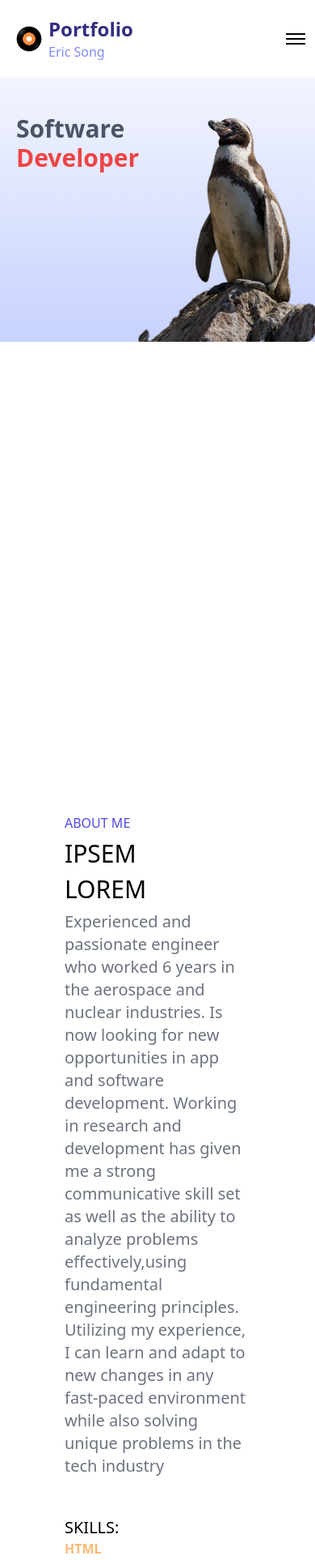
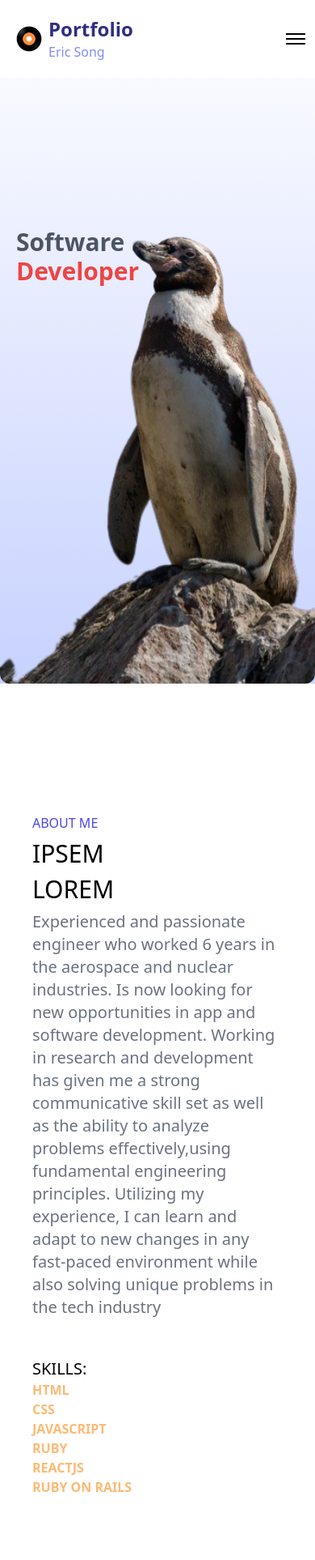
Before and after one commit to ericksong91/ericksong91.github.io, a React (Create React App) app in the folder client/: page / in a window 390 px wide. Shown: the top 1926 px of the page at 81% size. Built offline with nearby package versions, Linux system fonts and the light colour scheme.

Commit message:
Organizing Scrolling

```diff
--- a/client/src/pages/AboutMe.js
+++ b/client/src/pages/AboutMe.js
@@ -3,7 +3,7 @@ import penguin from '../img/crestPenguin.jpg';
 
 function AboutMe() {
   return (
-    <div id="about-me" className="px-10 dark:bg-slate-900" >
+    <div id="about-me" className="dark:bg-slate-900" >
       <div className="container mx-auto py-40 flex flex-col-reverse xl:flex-row items-center gap-20">
         {/* Left Side */}
         <div id="left-side-about" className="relative">
--- a/client/src/pages/App.js
+++ b/client/src/pages/App.js
@@ -9,18 +9,16 @@ import Footer from "../top/Footer";
 function App() {
   return (
     <div id="app-container">
-      <div id="navbar-intro-container" className="h-screen">
-        <div className="h-1/2 lg:h-screen bg-gradient-to-t from-indigo-200 dark:from-slate-800 dark:to-slate-900 relative overflow-hidden">
       <Navbar />
+      <div id="app-body">
         <Introduction />
-        </div>
-      </div>
         <AboutMe />
         <Services />
         <Portfolio />
         <Contact />
         <Footer />
       </div>
+    </div>
   );
 };
 
--- a/client/src/pages/Contact.js
+++ b/client/src/pages/Contact.js
@@ -1,8 +1,13 @@
 import React from 'react';
 
 function Contact() {
+
+    function handleSubmit(e) {
+        e.preventDefault();
+    };
+
     return (
-        <div id="contact-me" className="dark:bg-slate-900">
+        <div id="contact-me" className="dark:bg-slate-900 py-40">
             <div className="container mx-auto">
                 <div className="flex flex-col gap-3 items-center">
                     <h1 className="text-indigo-600 font-bold dark:text-white">CONTACT ME</h1>
@@ -16,7 +21,7 @@ function Contact() {
                 <input className="p-2 w-full md:w-1/2 ring-1 ring-indigo-300 rounded-sm dark:bg-slate-800 dark:ring-0 dark:text-white" type="text" placeholder="Full Name" />
                 <input className="p-2 w-full md:w-1/2 ring-1 ring-indigo-300 rounded-sm dark:bg-slate-800 dark:ring-0 dark:text-white" type="email" placeholder="Email" />
                 <textarea className="p-2 w-full md:w-1/2 ring-1 ring-indigo-300 rounded-sm dark:bg-slate-800 dark:ring-0 dark:text-white" cols="30" rows="10" placeholder="Message..."></textarea>
-                <button className="w-1/2 bg-indigo-600 text-white font-medium px-3 py-2 rounded-md cursor-pointer">Submit</button>
+                <button onClick={() => handleSubmit()} className="w-1/2 bg-indigo-600 text-white font-medium px-3 py-2 rounded-md cursor-pointer">Submit</button>
             </form>
         </div>
     );
--- a/client/src/pages/Introduction.js
+++ b/client/src/pages/Introduction.js
@@ -4,7 +4,8 @@ import penguin from '../img/humboldt.png'
 
 function Introduction() {
     return (
-        <div id="introduction-container">
+        <div id="introduction-container" className="h-screen">
+            <div className="h-screen bg-gradient-to-t from-indigo-200 dark:from-slate-800 dark:to-slate-900 relative overflow-hidden">
                 <img className="absolute bottom-0 right-0 lg:left-0 mx-auto h-5/6 object-cover rounded-xl " src={penguin} alt="Eric Song" />
                 <div className="hidden lg:block absolute -bottom-1/4 right-0 left-0 mx-auto w-big h-big -z-10 bg-red-300 rounded-full" />
                 <div className="absolute top-1/3 left-5 text-3xl sm:left-10 sm:text-4xl md:left-5 md:text-5xl lg:left-5 xl:left-48 xl:text-7xl font-bold">
@@ -13,6 +14,7 @@ function Introduction() {
                 </div>
                 <DescriptionCard />
             </div>
+        </div>
     );
 };
 
--- a/client/src/pages/Portfolio.js
+++ b/client/src/pages/Portfolio.js
@@ -3,7 +3,7 @@ import ProjectCard from '../cards/ProjectCard';
 
 function Portfolio() {
   return (
-    <div id="portfolio" className="py-28 dark:bg-slate-900">
+    <div id="portfolio" className="dark:bg-slate-900 py-40">
     <div id="project-overview" className="flex flex-col gap-3 items-center">
         <h1 className="text-indigo-600 font-bold">PORTFOLIO</h1>
         <h1 className="text-3xl dark:text-white">WORKS & PROJECTS</h1>
--- a/client/src/pages/Services.js
+++ b/client/src/pages/Services.js
@@ -3,7 +3,7 @@ import ServiceCard from '../cards/ServiceCard';
 
 function Services() {
     return (
-        <div id="services" className="py-28 dark:bg-slate-900">
+        <div id="services" className="dark:bg-slate-900 py-40">
             <div id="service-overview" className="flex flex-col gap-3 items-center">
                 <h1 className="text-indigo-600 font-bold">SERVICES</h1>
                 <h1 className="text-3xl dark:text-white">What can I offer?</h1>
--- a/client/src/top/Navbar.js
+++ b/client/src/top/Navbar.js
@@ -43,9 +43,9 @@ function Navbar() {
 
                 {hamburger ?
                     <div id="hamburger" className="space-y-1 md:hidden cursor-pointer pr-3" onClick={() => setHamburger(!hamburger)}>
-                        <div className="w-6 h-0.5 bg-black"></div>
-                        <div className="w-6 h-0.5 bg-black"></div>
-                        <div className="w-6 h-0.5 bg-black"></div>
+                        <div className="w-6 h-0.5 bg-black dark:bg-white"></div>
+                        <div className="w-6 h-0.5 bg-black dark:bg-white"></div>
+                        <div className="w-6 h-0.5 bg-black dark:bg-white"></div>
                     </div>
                     :
                     <div id="hamburger" className="space-y-1 md:hidden cursor-pointer pr-3 z-20" onClick={() => setHamburger(!hamburger)}>
```
Lines whose indentation alone changed are shown as unchanged.
